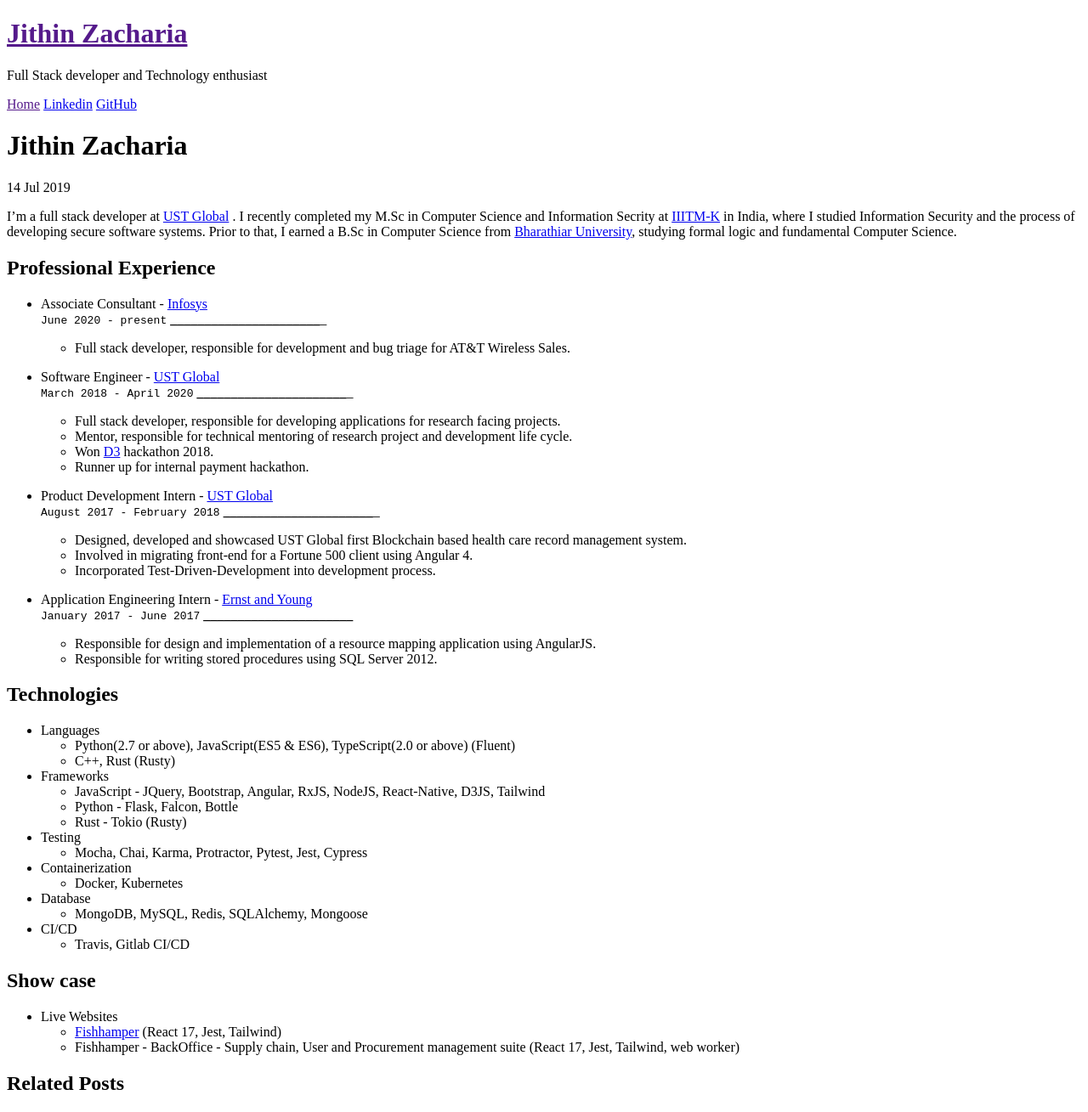
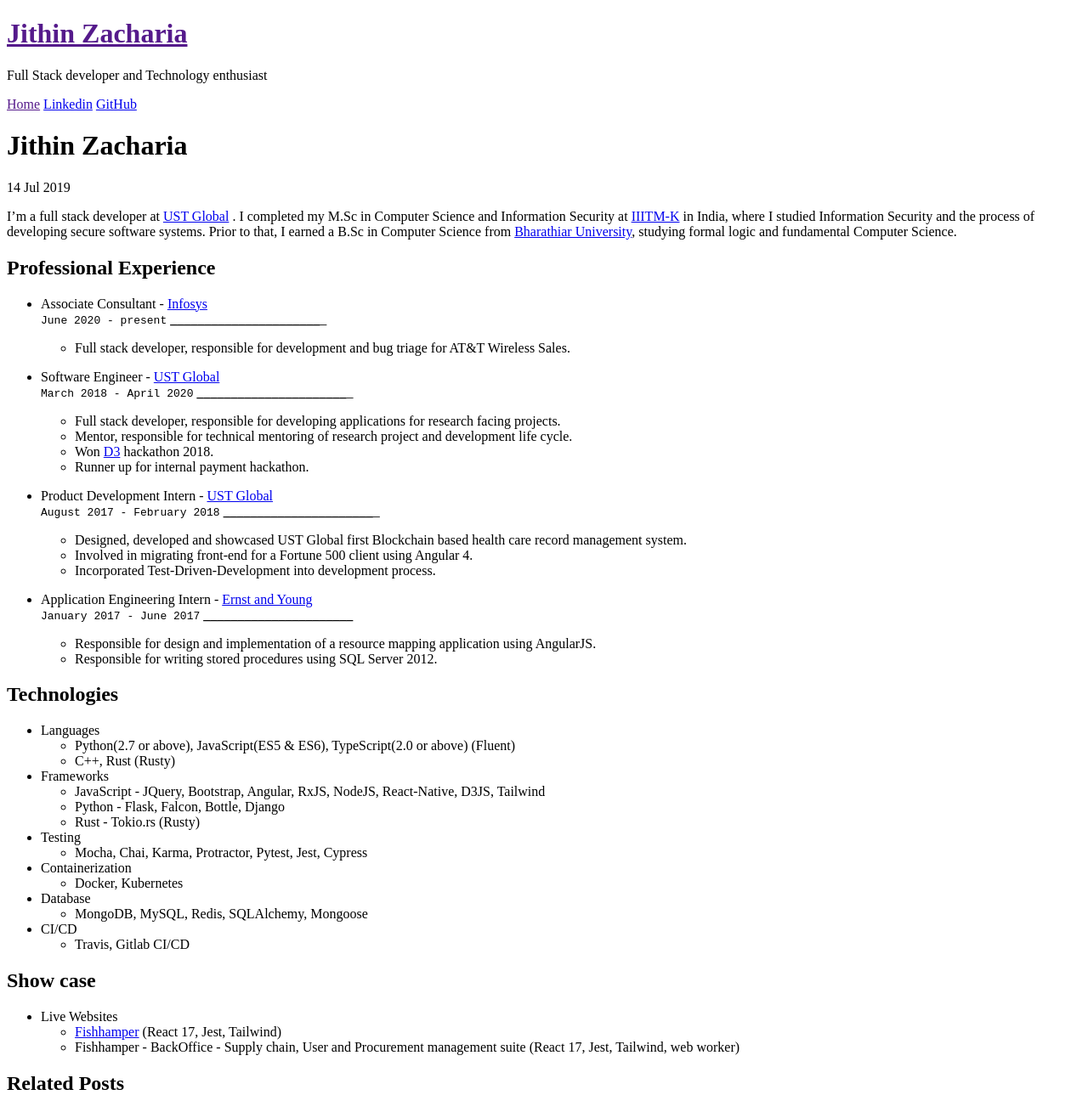
Before and after one commit to Jithinqw/jithinqw.github.io, a Jekyll site: the page built from _posts/2019-7-14-content.md, in a window 1280 px wide. Shown: the whole page at 85% size. Built offline with Jekyll 4.4.1, drawn with Linux system fonts in a browser that asks for light colours; Markdown is read by kramdown in place of the engine named in the settings.

Commit message:
Update spell

```diff
--- a/_posts/2019-7-14-content.md
+++ b/_posts/2019-7-14-content.md
@@ -3,7 +3,7 @@
 title: Jithin Zacharia
 ---
 
-I’m a full stack developer at <a href="https://www.ust-global.com/">UST Global</a> . I recently completed my M.Sc in Computer Science and Information Secrity at <a href="https://www.iiitmk.ac.in/">IIITM-K</a> in India, where I studied Information Security and the process of developing secure software systems. Prior to that, I earned a B.Sc in Computer Science from <a href="https://www.b-u.ac.in/">Bharathiar University</a>, studying formal logic and fundamental Computer Science.
+I’m a full stack developer at <a href="https://www.ust-global.com/">UST Global</a> . I completed my M.Sc in Computer Science and Information Security at <a href="https://www.iiitmk.ac.in/">IIITM-K</a> in India, where I studied Information Security and the process of developing secure software systems. Prior to that, I earned a B.Sc in Computer Science from <a href="https://www.b-u.ac.in/">Bharathiar University</a>, studying formal logic and fundamental Computer Science.
 
 ## Professional Experience
 
@@ -45,8 +45,8 @@
     * C++, Rust (Rusty)
 * Frameworks
     * JavaScript - JQuery, Bootstrap, Angular, RxJS, NodeJS, React-Native, D3JS, Tailwind
-    * Python - Flask, Falcon, Bottle
-    * Rust - Tokio (Rusty)
+    * Python - Flask, Falcon, Bottle, Django
+    * Rust - Tokio.rs (Rusty)
 * Testing
     * Mocha, Chai, Karma, Protractor, Pytest, Jest, Cypress
 * Containerization
```
